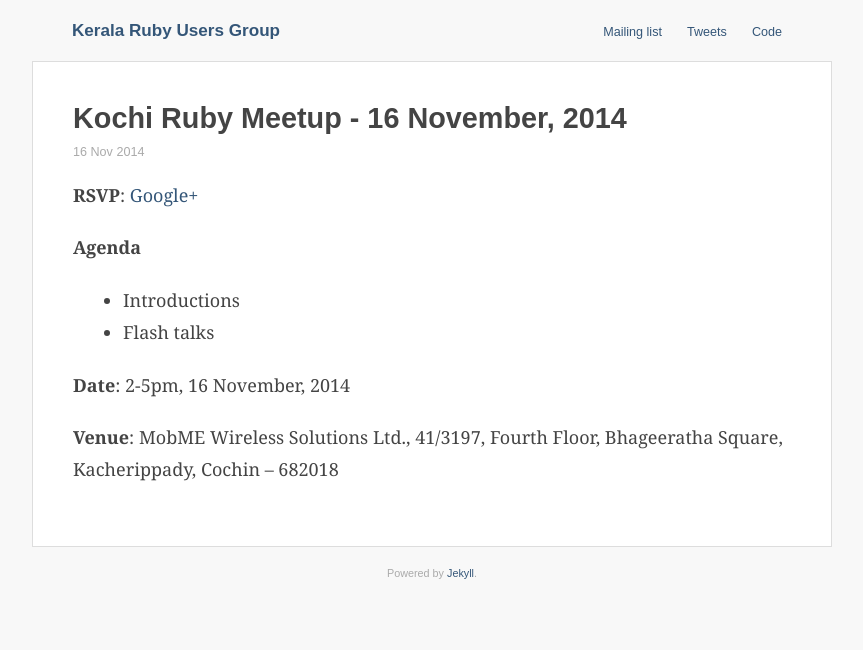
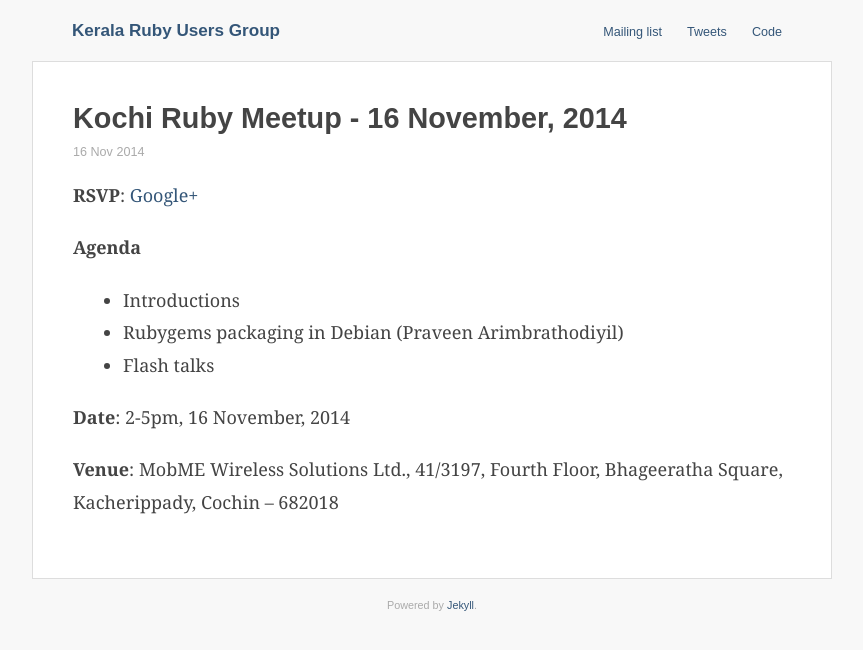
Before and after one commit to krug/krug.github.io, a Jekyll site: the page built from _posts/2014-11-16-nov-2014-kochi-meetup.md, in a window 1280 px wide. Shown: the top 650 px of the page, without its empty margins (208-1071 px from the left). Built offline with Jekyll 4.4.1, drawn with Linux system fonts in a browser that asks for light colours.

Commit message:
Update 2014-11-16-nov-2014-kochi-meetup.md

```diff
--- a/_posts/2014-11-16-nov-2014-kochi-meetup.md
+++ b/_posts/2014-11-16-nov-2014-kochi-meetup.md
@@ -10,6 +10,7 @@
 # Agenda
 
 * Introductions
+* Rubygems packaging in Debian (Praveen Arimbrathodiyil)
 * Flash talks
 
 **Date**: 2-5pm, 16 November, 2014
```
